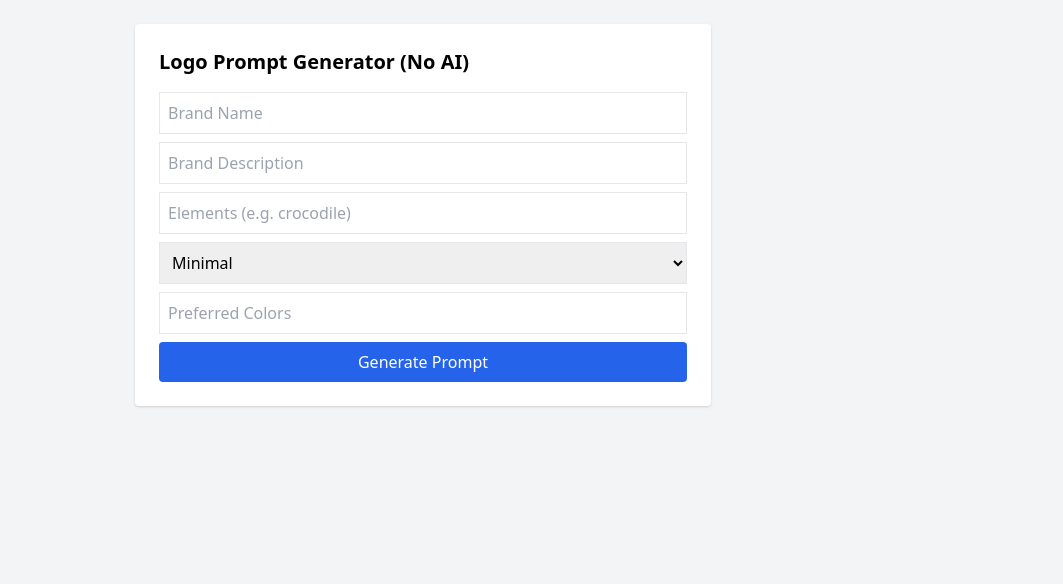
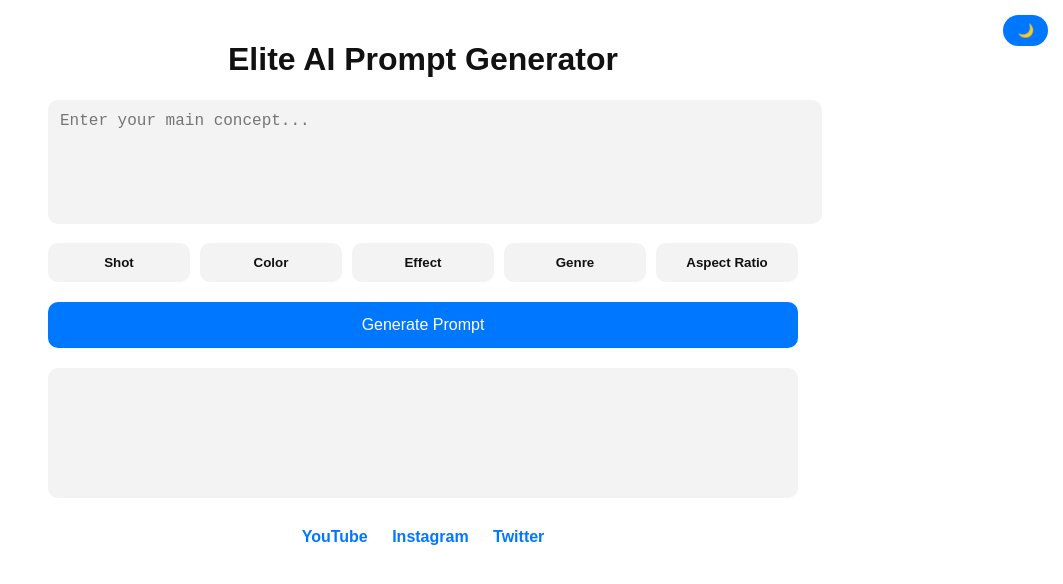
Before and after one commit to EliteRushi/THIS-IS-A-DEMO, a plain HTML site: page index.html in a window 1280 px wide. Shown: the whole page, without its empty margins (217-1280 px from the left). Drawn offline with nearby package versions, Linux system fonts and the light colour scheme.

Commit message:
Refactor index.html for improved structure and styling

```diff
--- a/index.html
+++ b/index.html
@@ -1,48 +1,258 @@
 <!DOCTYPE html>
-<html>
+<html lang="en">
 <head>
-  <title>Logo Prompt Generator</title>
-  <link href="https://cdn.jsdelivr.net/npm/tailwindcss/dist/tailwind.min.css" rel="stylesheet">
+<meta charset="UTF-8">
+<meta name="viewport" content="width=device-width, initial-scale=1.0">
+<title>Elite AI Prompt Generator</title>
+
+<style>
+:root {
+  --bg: #ffffff;
+  --text: #111111;
+  --card: #f3f3f3;
+  --accent: #0077ff;
+}
+
+body.dark {
+  --bg: #121212;
+  --text: #ffffff;
+  --card: #1e1e1e;
+  --accent: #4da3ff;
+}
+
+body {
+  margin: 0;
+  font-family: Arial, sans-serif;
+  background: var(--bg);
+  color: var(--text);
+  transition: 0.3s ease;
+}
+
+.container {
+  max-width: 750px;
+  margin: auto;
+  padding: 20px;
+}
+
+h1 {
+  text-align: center;
+}
+
+textarea {
+  width: 100%;
+  height: 100px;
+  padding: 12px;
+  border-radius: 10px;
+  border: none;
+  background: var(--card);
+  color: var(--text);
+  font-size: 16px;
+  resize: none;
+}
+
+.selectors {
+  display: grid;
+  grid-template-columns: repeat(auto-fit, minmax(140px, 1fr));
+  gap: 10px;
+  margin-top: 15px;
+}
+
+.selectors button {
+  padding: 12px;
+  border: none;
+  border-radius: 10px;
+  background: var(--card);
+  color: var(--text);
+  cursor: pointer;
+  font-weight: 600;
+  transition: 0.2s;
+}
+
+.selectors button.active {
+  background: var(--accent);
+  color: white;
+}
+
+.generate-btn {
+  width: 100%;
+  padding: 14px;
+  margin-top: 20px;
+  background: var(--accent);
+  border: none;
+  color: white;
+  border-radius: 10px;
+  font-size: 16px;
+  cursor: pointer;
+}
+
+.output {
+  margin-top: 20px;
+  padding: 15px;
+  background: var(--card);
+  border-radius: 10px;
+  min-height: 100px;
+  white-space: pre-line;
+}
+
+.socials {
+  text-align: center;
+  margin-top: 30px;
+}
+
+.socials a {
+  margin: 0 10px;
+  text-decoration: none;
+  color: var(--accent);
+  font-weight: bold;
+}
+
+.toggle-mode {
+  position: fixed;
+  top: 15px;
+  right: 15px;
+  background: var(--accent);
+  border: none;
+  padding: 8px 14px;
+  border-radius: 20px;
+  color: white;
+  cursor: pointer;
+}
+
+.popup {
+  position: fixed;
+  bottom: -100%;
+  left: 0;
+  width: 100%;
+  background: var(--card);
+  padding: 20px;
+  border-radius: 20px 20px 0 0;
+  transition: 0.4s ease;
+  max-height: 65%;
+  overflow-y: auto;
+}
+
+.popup.active {
+  bottom: 0;
+}
+
+#popup-options {
+  display: grid;
+  grid-template-columns: repeat(auto-fit, minmax(120px, 1fr));
+  gap: 10px;
+}
+
+.popup button {
+  padding: 10px;
+  border: none;
+  border-radius: 8px;
+  background: var(--bg);
+  color: var(--text);
+  cursor: pointer;
+  transition: 0.2s;
+}
+
+.popup button:hover {
+  background: var(--accent);
+  color: white;
+}
+</style>
 </head>
-<body class="bg-gray-100 p-6">
-  <div class="max-w-xl mx-auto bg-white p-6 rounded shadow">
-    <h1 class="text-xl font-bold mb-4">Logo Prompt Generator (No AI)</h1>
 
-    <form id="promptForm">
-      <input class="w-full border p-2 mb-2" placeholder="Brand Name" name="brand" required />
-      <input class="w-full border p-2 mb-2" placeholder="Brand Description" name="description" />
-      <input class="w-full border p-2 mb-2" placeholder="Elements (e.g. crocodile)" name="element" />
-      <select class="w-full border p-2 mb-2" name="style">
-        <option value="minimal">Minimal</option>
-        <option value="3D">3D</option>
-        <option value="vintage">Vintage</option>
-        <option value="hand-drawn">Hand-drawn</option>
-        <option value="futuristic">Futuristic</option>
-      </select>
-      <input class="w-full border p-2 mb-2" placeholder="Preferred Colors" name="colors" />
-      <button class="bg-blue-600 text-white p-2 rounded w-full" type="submit">Generate Prompt</button>
-    </form>
+<body>
 
-    <div id="result" class="mt-4 p-4 bg-green-100 hidden rounded"></div>
+<button class="toggle-mode" onclick="toggleMode()">🌙</button>
+
+<div class="container">
+  <h1>Elite AI Prompt Generator</h1>
+
+  <textarea id="description" placeholder="Enter your main concept..."></textarea>
+
+  <div class="selectors">
+    <button id="shotBtn" onclick="openPopup('shot', this)">Shot</button>
+    <button id="colorBtn" onclick="openPopup('color', this)">Color</button>
+    <button id="effectBtn" onclick="openPopup('effect', this)">Effect</button>
+    <button id="genreBtn" onclick="openPopup('genre', this)">Genre</button>
+    <button id="ratioBtn" onclick="openPopup('ratio', this)">Aspect Ratio</button>
   </div>
 
-  <script>
-    document.getElementById('promptForm').onsubmit = function(e) {
-      e.preventDefault();
-      const formData = new FormData(e.target);
+  <button class="generate-btn" onclick="generatePrompt()">Generate Prompt</button>
 
-      const brand = formData.get("brand") || "Brand";
-      const desc = formData.get("description") || "a modern company";
-      const element = formData.get("element") || "a symbolic icon";
-      const style = formData.get("style") || "minimal";
-      const colors = formData.get("colors") || "neutral tones";
+  <div class="output" id="output"></div>
 
-      const prompt = `Design a ${style} logo for a brand called "${brand}". The logo should include ${element}, representing ${desc}. Use ${colors} in the design. The output should look professional and suitable for modern branding.`;
+  <div class="socials">
+    <a href="https://youtube.com/" target="_blank">YouTube</a>
+    <a href="https://instagram.com/" target="_blank">Instagram</a>
+    <a href="https://twitter.com/" target="_blank">Twitter</a>
+  </div>
+</div>
 
-      const resultDiv = document.getElementById("result");
-      resultDiv.innerText = prompt;
-      resultDiv.classList.remove("hidden");
+<div class="popup" id="popup">
+  <h3 id="popup-title"></h3>
+  <div id="popup-options"></div>
+</div>
+
+<script>
+let selections = {};
+let currentButton = null;
+
+const options = {
+  shot: ["extreme close-up","low-angle","high-angle","aerial","portrait","macro","wide-angle","panoramic","dramatic"],
+  color: ["vibrant","warm","cool","pastel","bright","muted","neon","duotone","monochrome"],
+  effect: ["bokeh","tilt-shift","soft focus","background blur","lens flare","long exposure","golden hour","silhouette"],
+  genre: ["adventure","epic fantasy","sci-fi","film noir","horror","indie","thriller"],
+  ratio: ["square","portrait","landscape"]
+};
+
+function openPopup(type, button){
+  currentButton = button;
+
+  const popup = document.getElementById("popup");
+  const title = document.getElementById("popup-title");
+  const container = document.getElementById("popup-options");
+
+  title.innerText = "Select " + type;
+  container.innerHTML = "";
+
+  options[type].forEach(option=>{
+    const btn = document.createElement("button");
+    btn.innerText = option;
+    btn.onclick = ()=>{
+      selections[type] = option;
+
+      // Show selected option on main button
+      currentButton.innerText = option;
+      currentButton.classList.add("active");
+
+      popup.classList.remove("active");
     };
-  </script>
+    container.appendChild(btn);
+  });
+
+  popup.classList.add("active");
+}
+
+function generatePrompt(){
+  const desc = document.getElementById("description").value || "your concept";
+
+  const genre = selections.genre || "modern";
+  const shot = selections.shot || "professional";
+  const color = selections.color || "balanced";
+  const effect = selections.effect || "clean detailing";
+  const ratio = selections.ratio || "square";
+
+  const finalPrompt =
+`Design a ${genre} visual for "${desc}".
+Use a ${shot} perspective with ${color} tones.
+Apply ${effect} to enhance the composition.
+The final output should be optimized for ${ratio} format and suitable for professional modern branding.`;
+
+  document.getElementById("output").innerText = finalPrompt;
+}
+
+function toggleMode(){
+  document.body.classList.toggle("dark");
+}
+</script>
+
 </body>
-</html>
+  </html>
```
